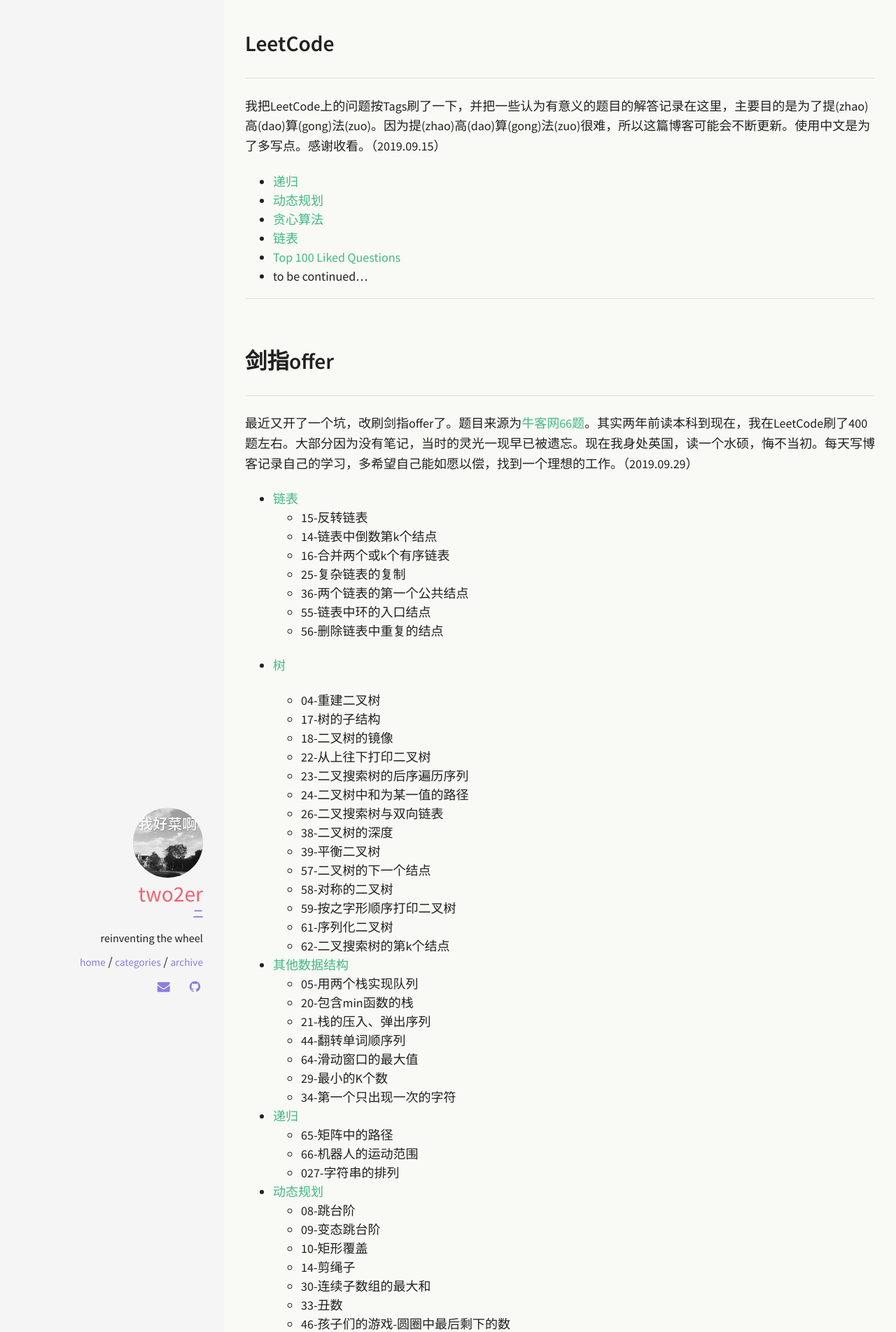
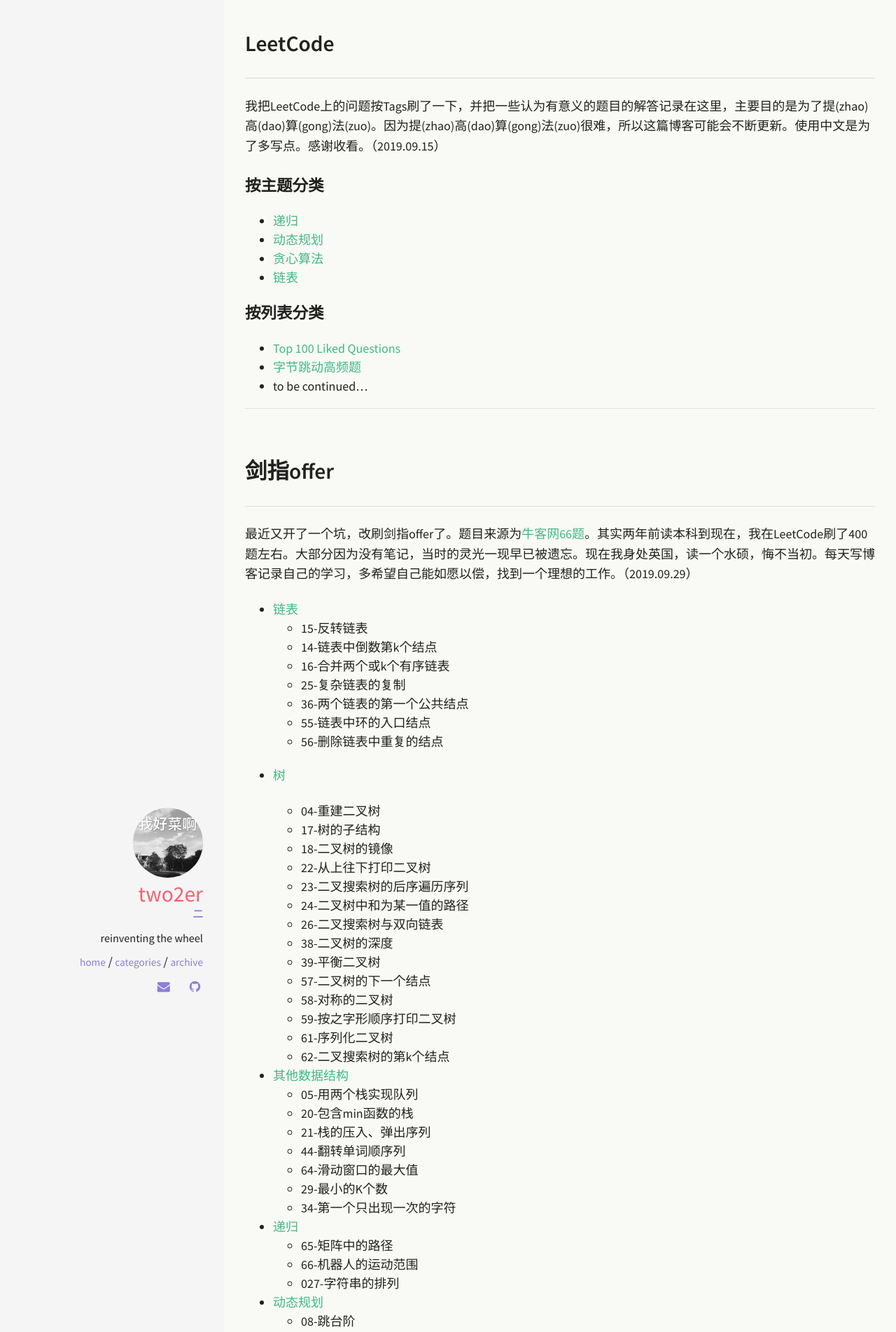
Before and after one commit to two2er/two2er.github.io, a Jekyll site: the page built from _posts/2020-02-10-algorithm.md, in a window 1280 px wide. Shown: the part 651-2554 px from the top of the page at 70% size. Built offline with Jekyll 4.4.1, drawn with Linux system fonts in a browser that asks for light colours.

Commit message:
lc bytedance entry

```diff
--- a/_posts/2020-02-10-algorithm.md
+++ b/_posts/2020-02-10-algorithm.md
@@ -21,11 +21,17 @@
 
 我把LeetCode上的问题按Tags刷了一下，并把一些认为有意义的题目的解答记录在这里，主要目的是为了提(zhao)高(dao)算(gong)法(zuo)。因为提(zhao)高(dao)算(gong)法(zuo)很难，所以这篇博客可能会不断更新。使用中文是为了多写点。感谢收看。（2019.09.15）
 
+#### 按主题分类
+
 - [递归](/pages/LeetCode/2019-09-15-recursion)
 - [动态规划](/pages/LeetCode/2019-09-15-DP)
 - [贪心算法](/pages/LeetCode/2019-09-17-greedy)
 - [链表](/pages/LeetCode/2019-11-16-linkedlist)
+
+#### 按列表分类
+
 - [Top 100 Liked Questions](/pages/LeetCode/2019-12-05-LCTop100)
+- [字节跳动高频题](https://two2er.github.io/pages/LeetCode/2020-05-14-ByteDance)
 - to be continued...
 
 ---
```
